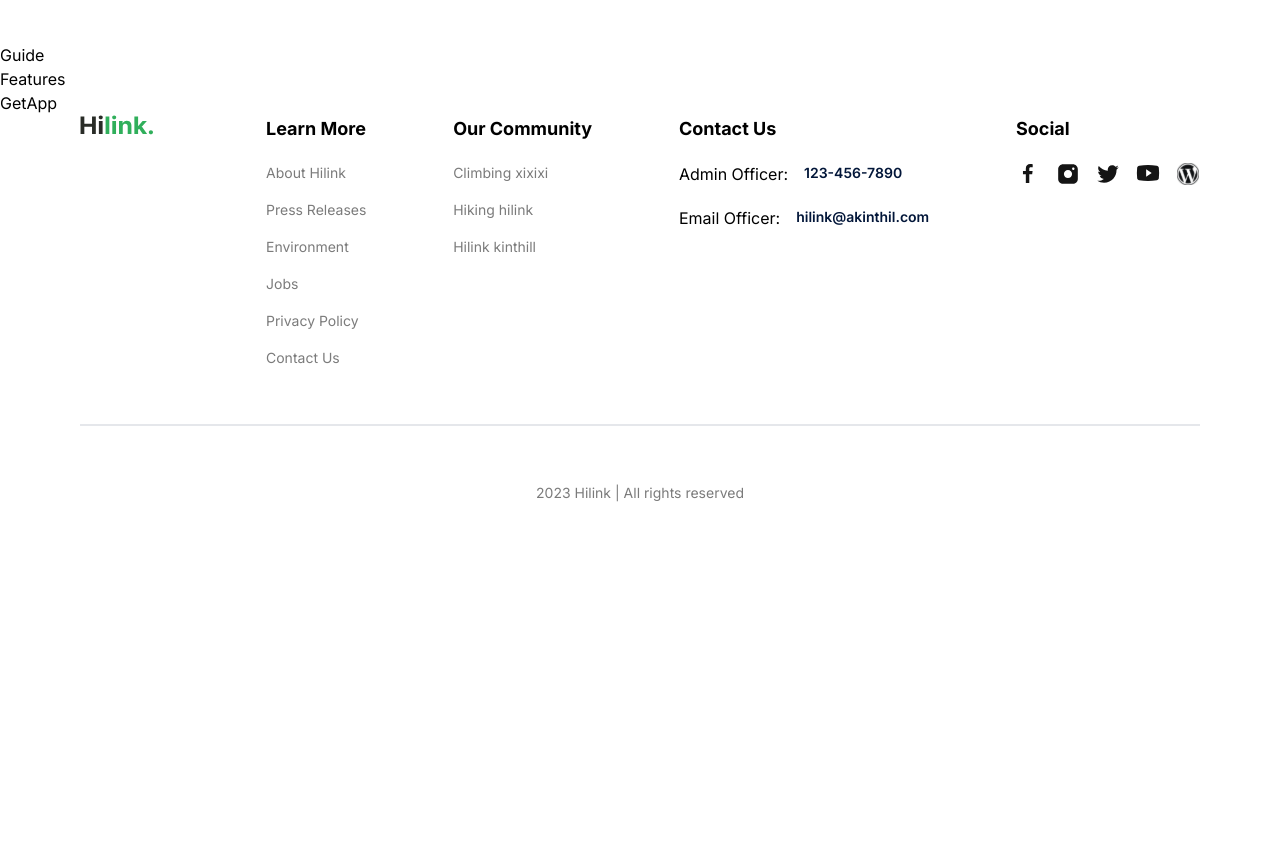
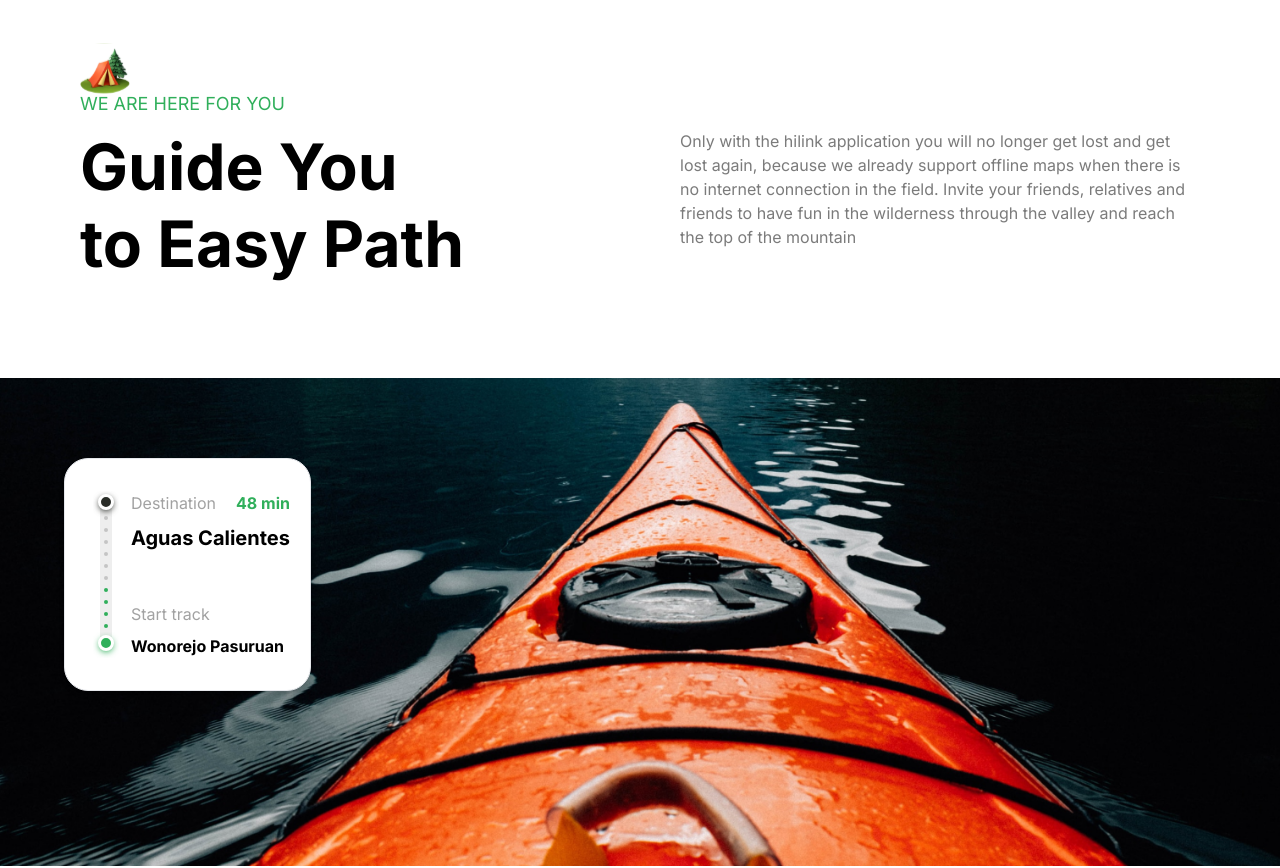
Before and after one commit to syimyk2/31github, a Next.js app: page / in a window 1280 px wide. Shown: the part 1800-2668 px from the top of the page. Before the commit the page ends 2399 px from the top, so only its background shows below. Built offline with nearby package versions, Linux system fonts and the light colour scheme.

Commit message:
feat: add section guide

```diff
--- a/components/Guide.tsx
+++ b/components/Guide.tsx
@@ -1,9 +1,72 @@
+import Image from 'next/image'
 import React from 'react'
 
 const Guide = () => {
-  return (
-    <div>Guide</div>
-  )
+	return (
+		<section className='flexCenter flex-col'>
+			<div className=' padding-container max-container w-full pb-24'>
+				<Image src='/camp.svg' alt='camp' width={50} height={50} />
+				<p className=' uppercase regular-18 -mt-1  mb-3 text-green-50 '>
+					WE ARE HERE FOR YOU
+				</p>
+				<div className='flex flex-wrap justify-between gap-5 lg:gap-10'>
+					<h2 className=' bold-40 lg:bold-64 xl:max-w-[390px]'>
+						Guide You to Easy Path
+					</h2>
+					<p className=' regular-16  text-gray-30 xl:max-w-[520px]'>
+						Only with the hilink application you will no longer get
+						lost and get lost again, because we already support
+						offline maps when there is no internet connection in the
+						field. Invite your friends, relatives and friends to
+						have fun in the wilderness through the valley and reach
+						the top of the mountain
+					</p>
+				</div>
+			</div>
+
+			<div className='flexCenter  max-container relative w-full '>
+				<Image
+					src='/boat.png'
+					alt='boat'
+					width={1440}
+					height={580}
+					className=' w-full object-cover object-center 2xl:rounded-5xl'
+				/>
+
+				<div className='absolute flex bg-white py-8 pr-5 pl-7 gap-3 rounded-3xl border shadow-md md:left-[5%] lg:top-20'>
+					<Image
+						src='/meter.svg'
+						alt='meter'
+						width={16}
+						height={158}
+						className=' h-full w-auto'
+					/>
+					<div className='flexBetween flex-col'>
+						<div className='flex w-full flex-col  '>
+							<div className='flexBetween w-full'>
+								<p className='regular-16 text-gray-20 '>
+									Destination
+								</p>
+								<p className=' bold-16 text-green-50 '>
+									48 min
+								</p>
+							</div>
+							<p className='bold-20 mt-2'>Aguas Calientes</p>
+						</div>
+						{/* 2nd */}
+						<div className='flex w-full flex-col  '>
+							<p className='regular-16 text-gray-20 '>
+								Start track
+							</p>
+							<h4 className=' bold-16 mt-2 whitespace-nowrap'>
+								Wonorejo Pasuruan
+							</h4>
+						</div>
+					</div>
+				</div>
+			</div>
+		</section>
+	)
 }
 
 export default Guide
```
